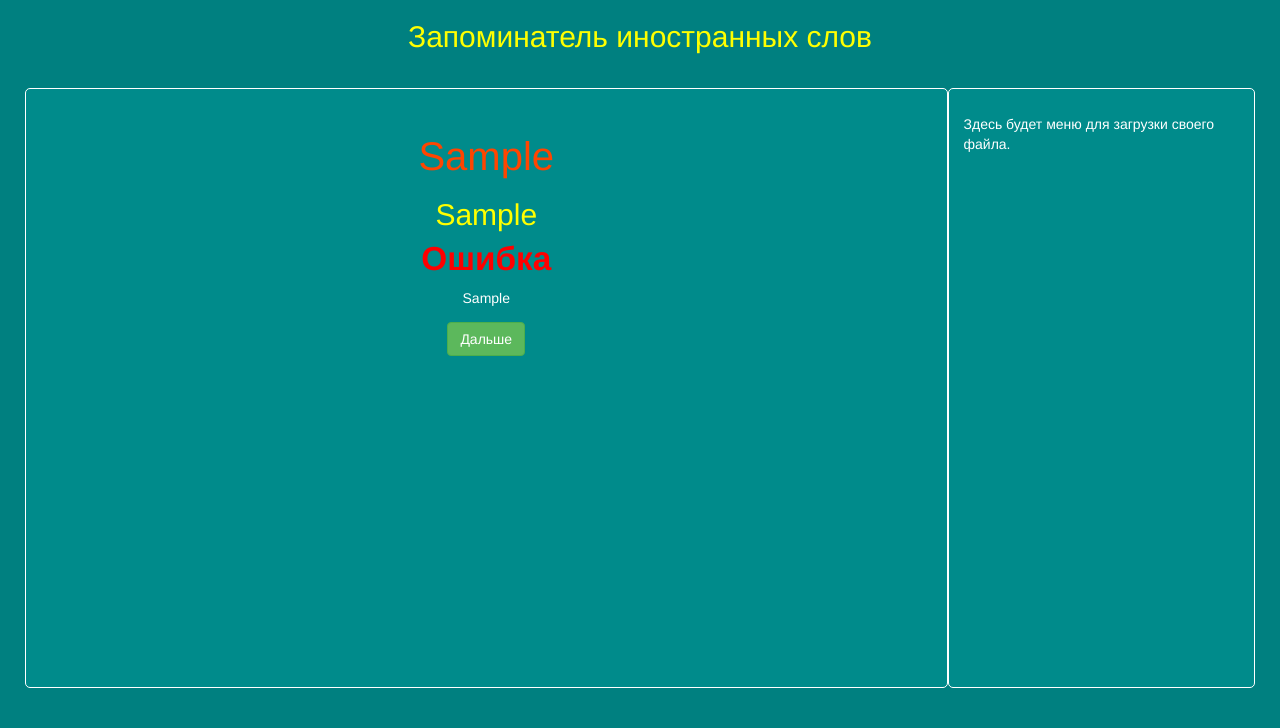
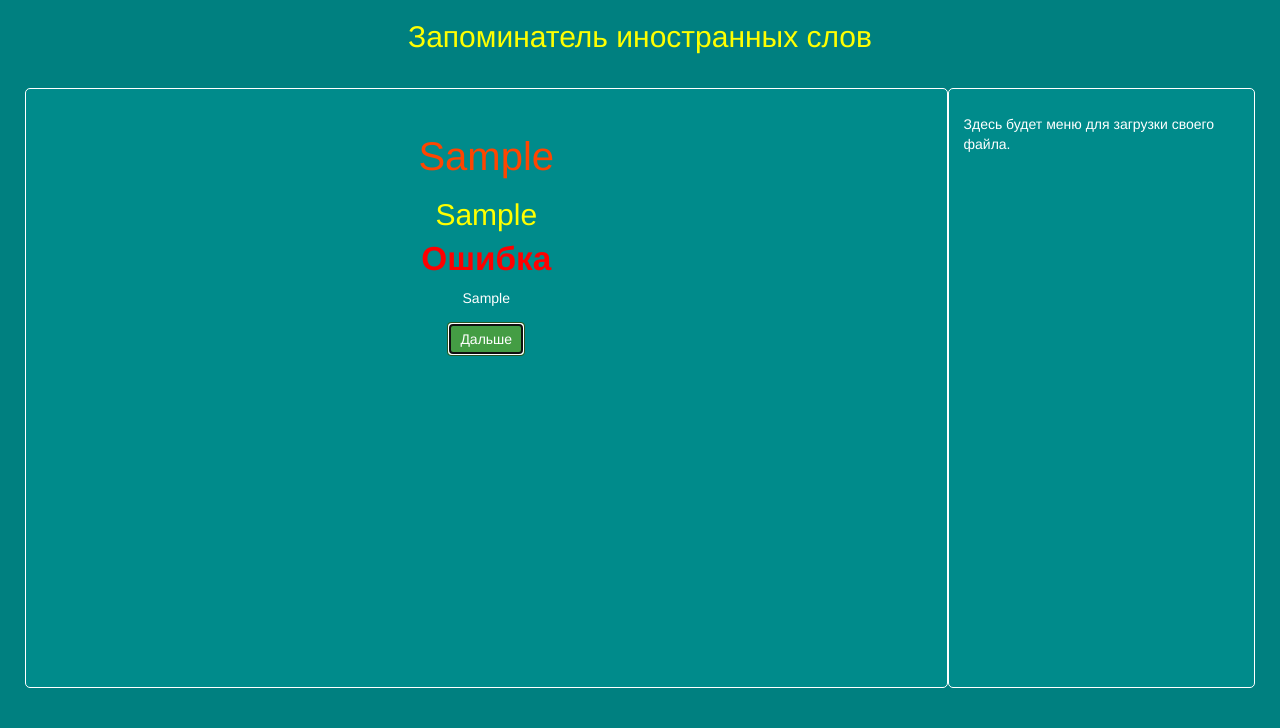
Before and after one commit to richmanfx/learn_foreign_words, a Django app: template learn_foreign_words/templates/result_page.html in a window 1280 px wide. Shown: the top 728 px of the page. Run offline with Django 3.2, Linux system fonts and the light colour scheme; the template is opened without the code that fills it: most values are stand-ins (such as "Sample title", 1, 10 or a date in 2020); parts of the project's set-up code (start-up, migrations or seed data) failed here and were passed over; some libraries are stand-ins or nearby versions.

Commit message:
Добавил фокус на кнопку страницы результата и работу по Enter.

```diff
--- a/learn_foreign_words/templates/result_page.html
+++ b/learn_foreign_words/templates/result_page.html
@@ -1,5 +1,3 @@
-<!-- Страница результата -->
-
 {% extends "base_page.html" %}
 
 {% block title %}
@@ -15,11 +13,12 @@
             <h4>Ошибка</h4>
             <p style="text-align: center">{{ random_word_global }}</p>
         {% endif %}
-    <form>
+    <form method="GET" action="/learn_foreign_words/">
+        {% csrf_token %}
         <p style="text-align: center">
-            <a href="/learn_foreign_words/" class="btn btn-success">
-	            Дальше
-            </a>
+            <button type="submit" class="btn btn-success" autofocus="autofocus">
+                Дальше
+            </button>
         </p>
     </form>
 {% endblock %}
--- a/learn_foreign_words/templates/start_page.html
+++ b/learn_foreign_words/templates/start_page.html
@@ -1,5 +1,3 @@
-<!-- Стартовая страница -->
-
 {% extends "base_page.html" %}
 
 {% block title %}
```
